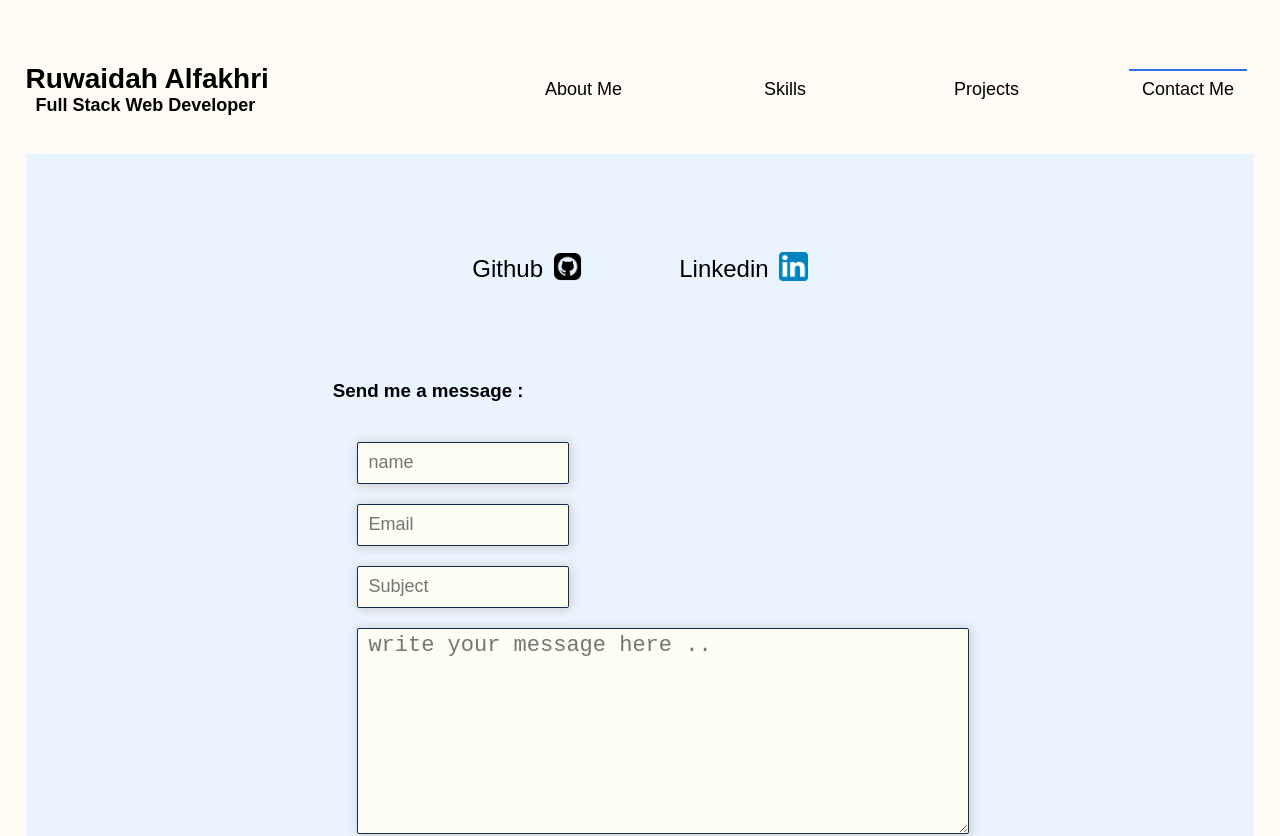
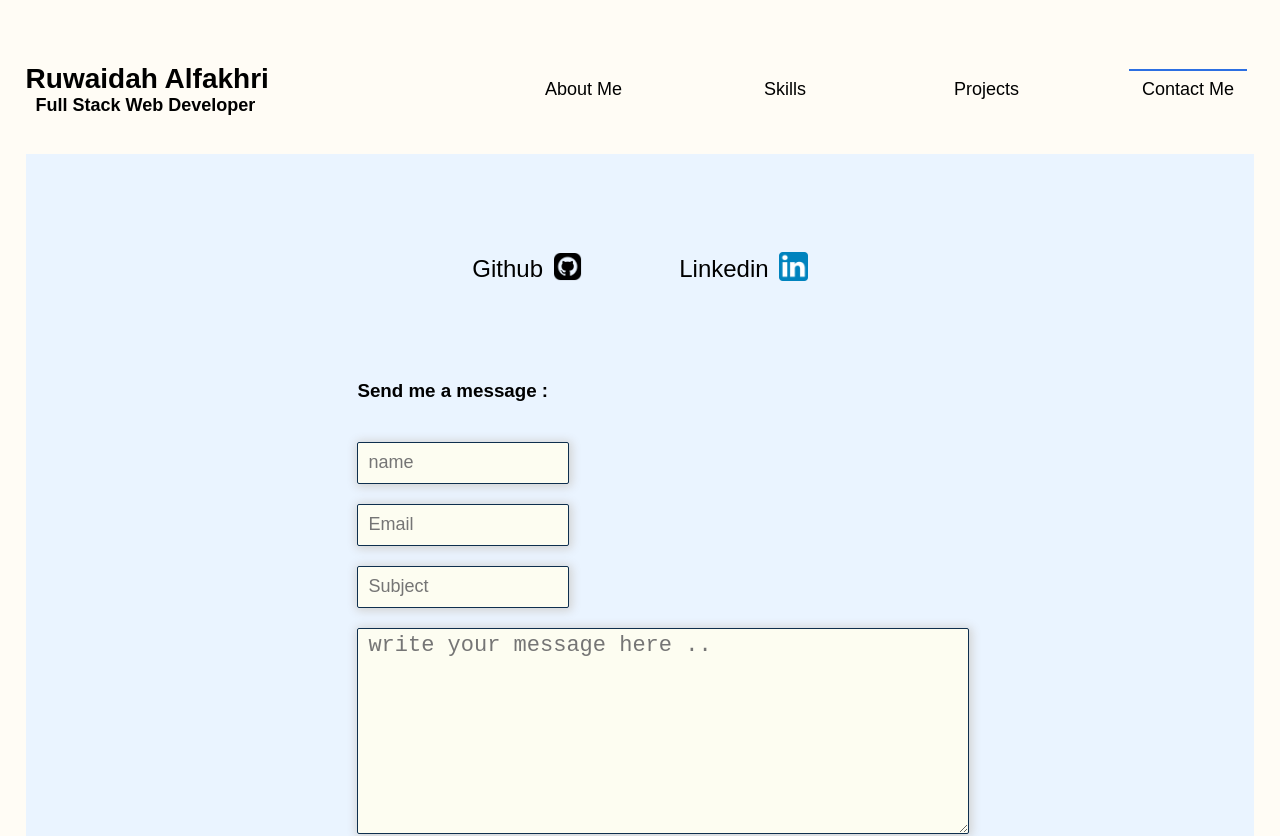
Before and after one commit to Ruwaidah/my-portfolio, a React (Create React App) app: page /contact-me in a window 1280 px wide. Shown: the top 836 px of the page. Built offline with nearby package versions, Linux system fonts and the light colour scheme; a web font is replaced by a local one.

Commit message:
fixing style

```diff
--- a/src/Components/contactMe/contactme.css
+++ b/src/Components/contactMe/contactme.css
@@ -59,7 +59,7 @@
 }
 
 .contactme-com h4 {
-  width: 50%;
+  width: 46%;
   text-align: start;
   margin: 0 auto;
 }
```
